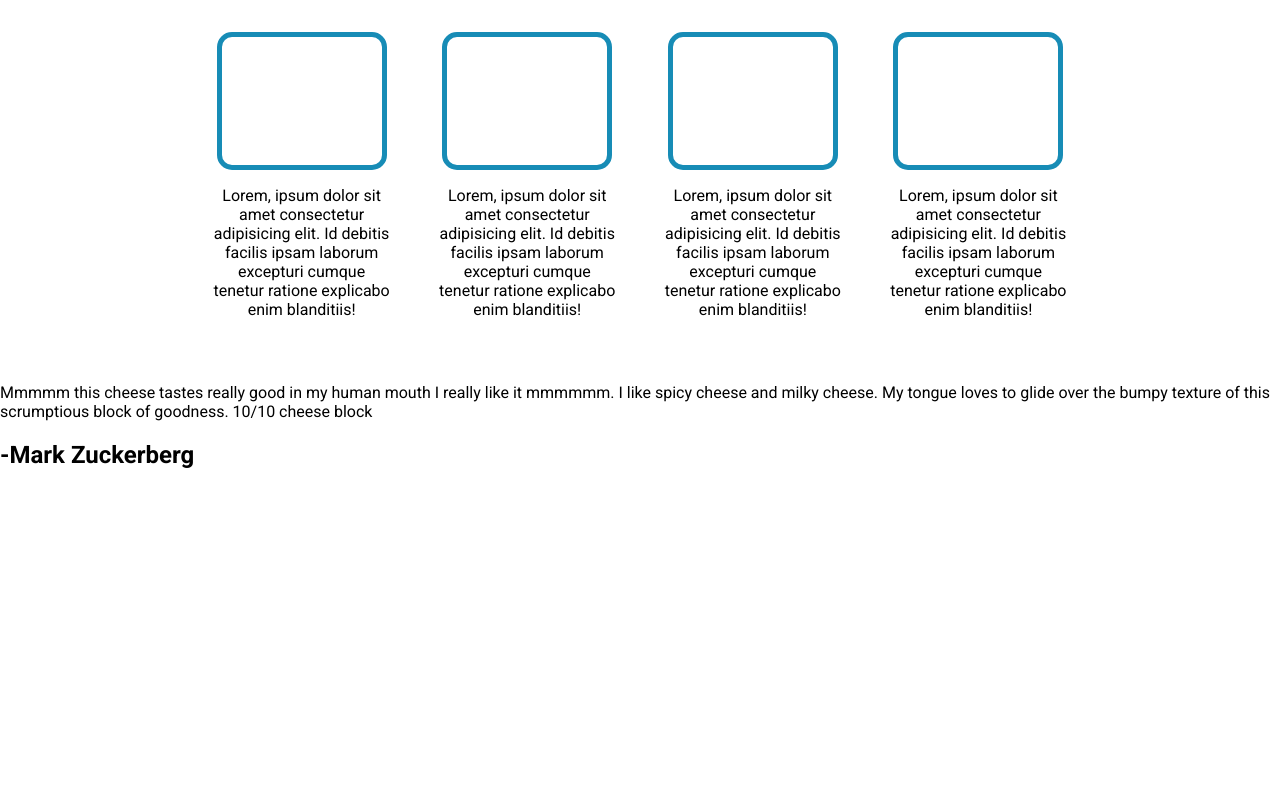
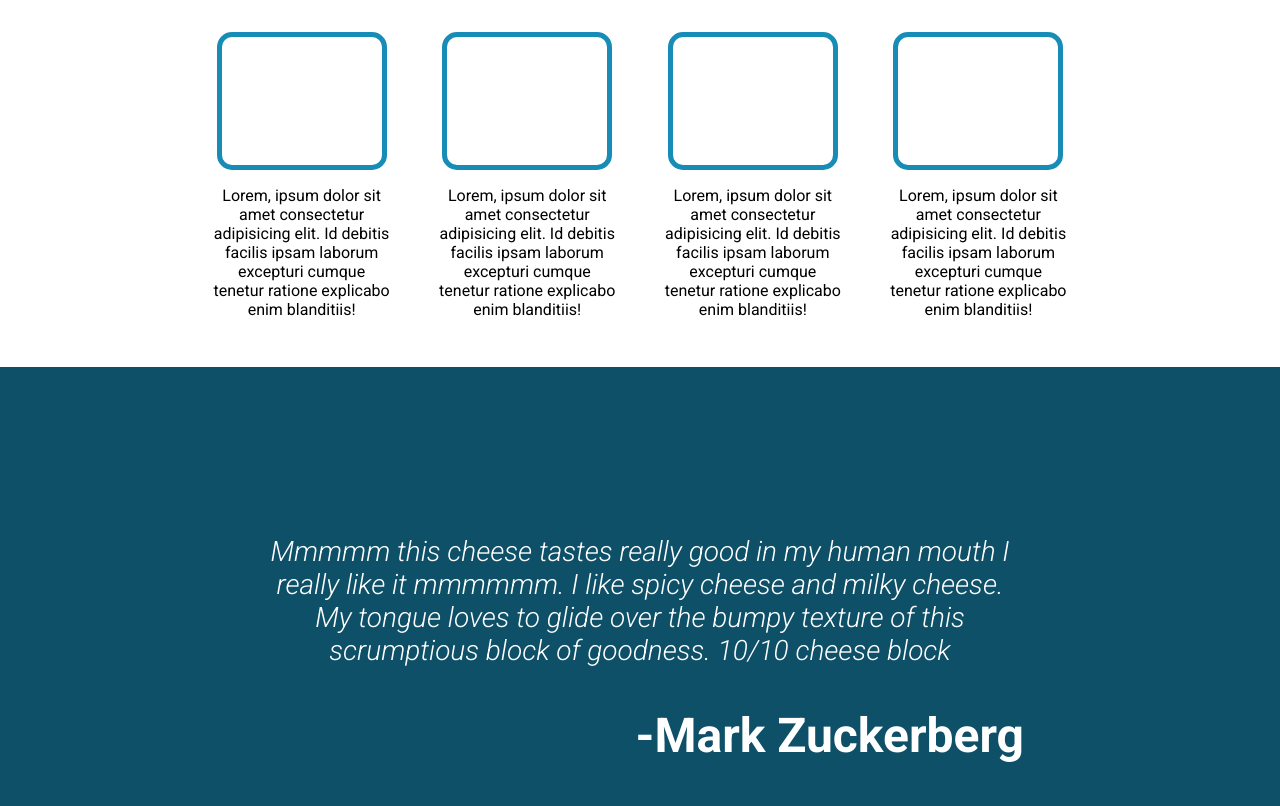
Before and after one commit to BullfrogBST/Odin-Landing-Page, a plain HTML site: page index.html in a window 1280 px wide. Shown: the part 620-1426 px from the top of the page. Before the commit the page ends 1109 px from the top, so only its background shows below. Drawn offline with Linux system fonts and the light colour scheme.

Commit message:
Style info section

```diff
--- a/index.html
+++ b/index.html
@@ -61,11 +61,13 @@
             </div>
         </article>
         <article class="review">
-            <div class="review-text">
-                <p>Mmmmm this cheese tastes really good in my human mouth I really like it mmmmmm. I like spicy cheese and milky cheese. My tongue loves to glide over the bumpy texture of this scrumptious block of goodness. 10/10 cheese block</p>
-                <div class="review-author">
-                    <h2>-Mark Zuckerberg</h2>
+            <div class="review-info">
+                <div class="review-text">
+                    <p>Mmmmm this cheese tastes really good in my human mouth I really like it mmmmmm. I like spicy cheese and milky cheese. My tongue loves to glide over the bumpy texture of this scrumptious block of goodness. 10/10 cheese block</p>
                 </div>
+                    <div class="review-author">
+                        <h2>-Mark Zuckerberg</h2>
+                    </div>
             </div>
         </article>
     </main>
--- a/styles.css
+++ b/styles.css
@@ -1,7 +1,16 @@
+html{
+    max-width: 100%;
+}
+
 body{
     margin: 0;
     padding: 0;
     font-family: 'Roboto', sans-serif;
+    max-width: 100vw;
+}
+
+*{
+    max-width: 100vw;
 }
 
 :root{
@@ -116,7 +125,7 @@ nav > ul > li > a:hover{
     align-items: center;
     gap: 1rem;
 
-    width: 15%
+    width: 15%;
 }
 
 .info-box{
@@ -128,3 +137,35 @@ nav > ul > li > a:hover{
 }
 
 /*Review Section*/
+
+.review{
+    display: flex;
+    flex-direction: column;
+    justify-content: center;
+    align-items: center;
+
+    height: 60vh;
+    width: 100vw;
+    padding-top: 3rem;
+
+    background-color: var(--prime-shade-1);
+
+    color: white;
+}
+
+.review-info{
+    width: 60%;
+}
+
+.review-text{
+    text-align: center;
+    font-size: 28px;
+    font-weight: lighter;
+    font-style: italic;
+}
+
+.review-author{
+    font-weight: bolder;
+    text-align: end;
+    font-size: 32px;
+}
```
